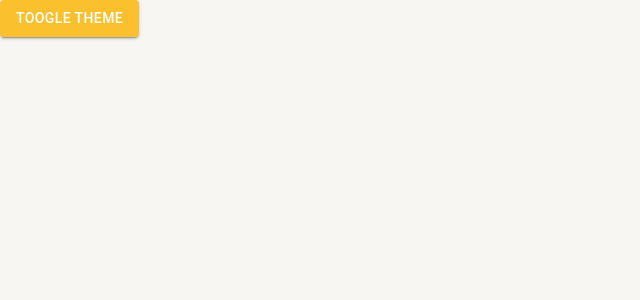
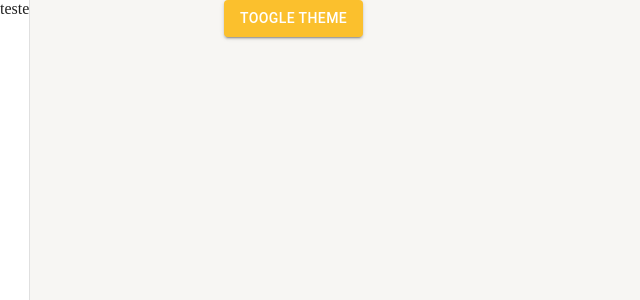
Before and after one commit to Josuel-Junior/Cadastro-de-cidades, a React (Create React App) app: page /pagina-inicial in a window 1280 px wide. Shown: the top 300 px of the page, without its empty margins (0-640 px from the left). Built offline with nearby package versions, Linux system fonts and the light colour scheme.

Commit message:
feat: add menu material UI

```diff
--- a/package.json
+++ b/package.json
@@ -14,6 +14,7 @@
     "@fontsource/roboto": "^5.0.8",
     "@mui/icons-material": "^5.14.9",
     "@mui/material": "^5.14.10",
+    "init": "^0.1.2",
     "react": "^18.2.0",
     "react-dom": "^18.2.0",
     "react-router-dom": "^6.16.0",
--- a/src/App.tsx
+++ b/src/App.tsx
@@ -1,13 +1,16 @@
 import { BrowserRouter } from "react-router-dom";
 import { AppRoutes } from "./pages/routes";
 import { AppThemeProvider } from "./pages/shared/contexts/ThemeContext";
+import { MenuLateral } from "./pages/shared/components";
 
 export const App = () => {
   return (
     <AppThemeProvider>
-    <BrowserRouter>
-      <AppRoutes/>
-    </BrowserRouter>
+      <BrowserRouter>
+        <MenuLateral>
+          <AppRoutes />
+        </MenuLateral>
+      </BrowserRouter>
     </AppThemeProvider>
   );
 };
--- a/src/pages/routes/index.tsx
+++ b/src/pages/routes/index.tsx
@@ -1,14 +1,23 @@
 import { Button } from "@mui/material";
 import { Routes, Route, Navigate } from "react-router-dom";
+
 import { useAppThemeContext } from "../shared/contexts";
 
 export const AppRoutes = () => {
-  const { toggleTheme } = useAppThemeContext()
+  const { toggleTheme } = useAppThemeContext();
+
   return (
     <Routes>
-      <Route path="/pagina-inicial" element={<Button variant="contained" color="primary" onClick={toggleTheme}>Toogle Theme</Button>} />
+      <Route
+        path="/pagina-inicial"
+        element={
+          <Button variant="contained" color="primary" onClick={toggleTheme}>
+            Toogle Theme
+          </Button>
+        }
+      />
+      <Route path="*" element={<Navigate to="/pagina-inicial" />} />
 
-      <Route path="*" element={<Navigate to="/pagina-inicial" />} />
       {/* Se digitar a url errada vai ser redireciando a tela inicial */}
     </Routes>
   );
--- a/src/pages/shared/components/index.ts
+++ b/src/pages/shared/components/index.ts
@@ -1 +1 @@
-export {};
+export * from "./menu-lateal/MenuLateral";
--- /dev/null
+++ b/src/pages/shared/components/menu-lateal/MenuLateral.tsx
@@ -0,0 +1,18 @@
+import { Drawer, useTheme } from "@mui/material";
+import React from "react";
+import { Box } from "@mui/system";
+import { IAppThemeProviderProps } from "../../contexts";
+
+export const MenuLateral: React.FC<IAppThemeProviderProps> = ({ children }) => {
+  const theme = useTheme();
+  // theme tem que estar dentro do copor da função
+  return (
+    <>
+      <Drawer variant="permanent">teste</Drawer>
+
+      <Box height="100vh" marginLeft={theme.spacing(28)}>
+        {children}
+      </Box>
+    </>
+  );
+};
--- a/src/pages/shared/contexts/ThemeContext.tsx
+++ b/src/pages/shared/contexts/ThemeContext.tsx
@@ -1,45 +1,54 @@
-import { createContext,useState,useCallback,useMemo,useContext } from "react";
-import { LightTheme,DarkTheme } from "../themes";
+import {
+  createContext,
+  useState,
+  useCallback,
+  useMemo,
+  useContext,
+} from "react";
+import { LightTheme, DarkTheme } from "../themes";
 import { ThemeProvider } from "@mui/material";
-import { Box } from '@mui/system'
+import { Box } from "@mui/system";
 interface IThemeContextData {
   themeName: "light" | "dark";
   toggleTheme: () => void;
 }
 const ThemeContext = createContext({} as IThemeContextData);
 
-interface IAppThemeProviderProps {
+export interface IAppThemeProviderProps {
   children: React.ReactNode;
 }
 
-export const useAppThemeContext = () =>{
-  return useContext(ThemeContext)
-}
+export const useAppThemeContext = () => {
+  return useContext(ThemeContext);
+};
 
+export const AppThemeProvider: React.FC<IAppThemeProviderProps> = ({children}) => {
+  // Passando o CHILDREN sempre vai ser preciso passar um filho
+  // esse componente é PAI
+  const [themeName, SetThemeName] = useState<"light" | "dark">("light");
 
+  const toggleTheme = useCallback(() => {
+    SetThemeName((oldThemeName) =>
+      oldThemeName === "light" ? "dark" : "light"
+    );
+  }, []);
 
-export const AppThemeProvider: React.FC<IAppThemeProviderProps> = ({
-  children,
-}) => {
-
-  const [themeName, SetThemeName] = useState<"light" | "dark">('light')
-
-  const toggleTheme = useCallback(()=>{
-    SetThemeName(oldThemeName => oldThemeName === 'light' ? 'dark' : 'light')
-  }, [])
-
-  const theme = useMemo(()=>{
-   if(themeName === 'light') return LightTheme;
-   return DarkTheme
-  }, [themeName])
+  const theme = useMemo(() => {
+    if (themeName === "light") return LightTheme;
+    return DarkTheme;
+  }, [themeName]);
 
   return (
-    <ThemeContext.Provider value={{themeName, toggleTheme}}>
+    <ThemeContext.Provider value={{ themeName, toggleTheme }}>
       <ThemeProvider theme={theme}>
-        <Box width='100vw' height='100vh' bgcolor={theme.palette.background.default}>
-        {children}
+        <Box
+          width="100vw"
+          height="100vh"
+          bgcolor={theme.palette.background.default}
+        >
+          {children}
         </Box>
-        </ThemeProvider>
+      </ThemeProvider>
     </ThemeContext.Provider>
   );
 };
--- a/src/pages/shared/contexts/index.ts
+++ b/src/pages/shared/contexts/index.ts
@@ -1 +1 @@
-export * from './ThemeContext'
+export * from "./ThemeContext";
--- a/src/pages/shared/themes/Dark.ts
+++ b/src/pages/shared/themes/Dark.ts
@@ -1,23 +1,23 @@
-import {createTheme} from '@mui/material'
-import { cyan, yellow } from '@mui/material/colors'
+import { createTheme } from "@mui/material";
+import { cyan, yellow } from "@mui/material/colors";
 
 export const DarkTheme = createTheme({
   palette: {
-        primary:{
+    primary: {
       main: yellow[700],
       dark: yellow[800],
       light: yellow[500],
-            contrastText: '#ffffff',
+      contrastText: "#ffffff",
     },
-        secondary:{
+    secondary: {
       main: cyan[500],
       dark: cyan[400],
       light: cyan[300],
-            contrastText: '#ffffff',
+      contrastText: "#ffffff",
     },
-        background:{
-            paper: '#303134',
-            default: '#202124',
-        }
-    }
-})
+    background: {
+      paper: "#303134",
+      default: "#202124",
+    },
+  },
+});
--- a/src/pages/shared/themes/Light.ts
+++ b/src/pages/shared/themes/Light.ts
@@ -1,23 +1,23 @@
-import {createTheme} from '@mui/material'
-import { cyan, yellow } from '@mui/material/colors'
+import { createTheme } from "@mui/material";
+import { cyan, yellow } from "@mui/material/colors";
 
 export const LightTheme = createTheme({
   palette: {
-        primary:{
+    primary: {
       main: yellow[700],
       dark: yellow[800],
       light: yellow[500],
-            contrastText: '#ffffff',
+      contrastText: "#ffffff",
     },
-        secondary:{
+    secondary: {
       main: cyan[500],
       dark: cyan[400],
       light: cyan[300],
-            contrastText: '#ffffff',
+      contrastText: "#ffffff",
     },
-        background:{
-            default: '#f7f6f3',
-            paper: '#ffffff',
-        }
-    }
-})
+    background: {
+      default: "#f7f6f3",
+      paper: "#ffffff",
+    },
+  },
+});
--- a/src/pages/shared/themes/index.ts
+++ b/src/pages/shared/themes/index.ts
@@ -1,2 +1,2 @@
-export * from './Light'
-export * from './Dark'
+export * from "./Light";
+export * from "./Dark";
```
Also changed, not shown: src/index.tsx (+4 -5 lines), .eslintrc.json (added), 1 other file (tests, documents, lock files or other folders). Lines whose indentation alone changed are shown as unchanged.
